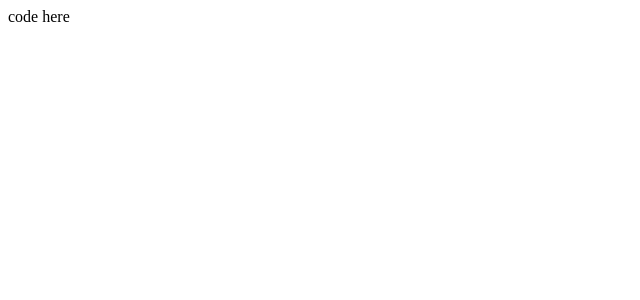
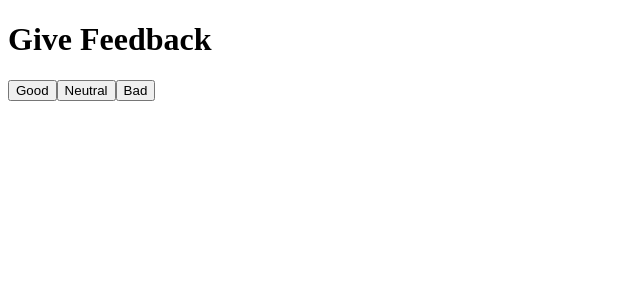
Before and after one commit to JBearCode/fullstackopen-part-1, a React (Create React App) app in the folder unicafe/: page / in a window 1280 px wide. Shown: the top 300 px of the page, without its empty margins (0-640 px from the left). Built offline with nearby package versions, Linux system fonts and the light colour scheme.

Commit message:
Create Button component and handleClick functions to set new state

```diff
--- a/unicafe/src/App.js
+++ b/unicafe/src/App.js
@@ -6,11 +6,28 @@ const App = () => {
   const [neutral, setNeutral] = useState(0)
   const [bad, setBad] = useState(0)
 
+  const handleClickGood = () => {
+    setGood(good + 1)
+  }
+
+  const handleClickNeutral = () => {
+    setNeutral(neutral + 1)
+  }
+
+  const handleClickBad = () => {
+    setBad(bad + 1)
+  }
+
   return (
     <div>
-      code here
+      <h1>Give Feedback</h1>
+      <Button onclick={handleClickGood} text="Good"/>
+      <Button onclick={handleClickNeutral} text="Neutral"/>
+      <Button onclick={handleClickBad} text="Bad"/>
     </div>
   )
 }
 
+const Button = ({onClick, text}) => <><button onClick={onClick}>{text}</button></>
+
 export default App
```
